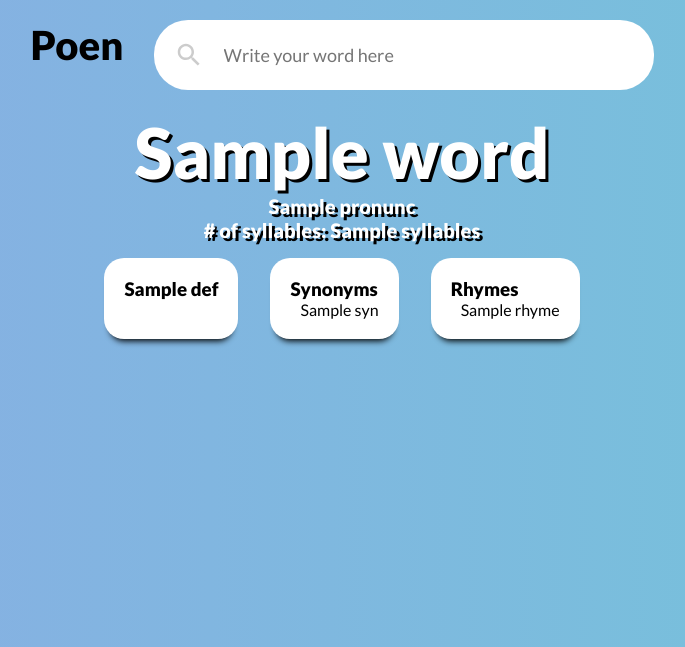
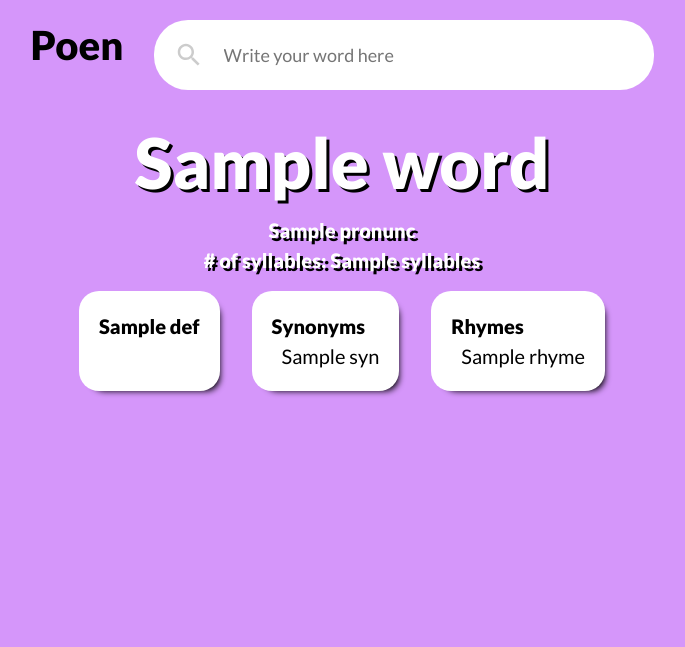
Before and after one commit to danny-yu/poem-thingy, a Django app: template searcher/templates/wordsearch.html in a window 1280 px wide. Shown: the top 647 px of the page, without its empty margins (298-983 px from the left). Run offline with Django 3.2, Linux system fonts and the light colour scheme; tables that the repository leaves empty hold one stand-in row (values such as "Sample post"); the template is opened without the code that fills it: values that come from a table or form of the project are taken from there, most other values are stand-ins (such as "Sample title", 1, 10 or a date in 2020).

Commit message:
css changes

```diff
--- a/searcher/static/searcher/style.css
+++ b/searcher/static/searcher/style.css
@@ -3,16 +3,16 @@
   padding: 0;
   box-sizing: border-box;
   font-family: 'Lato', sans-serif;
+  font-size: 20px;
+  line-height: 1.5;
 }
 
 
 body{
-	background: linear-gradient(270deg, #72c6d9, #b381f7, #e190da);
-	background-size: 600% 600%;
-
-	-webkit-animation: BackgroundAnimation 16s ease infinite;
-	-moz-animation: BackgroundAnimation 16s ease infinite;
-	animation: BackgroundAnimation 16s ease infinite;
+	  background-color: #fa96ed;
+    animation-name: kahoot;
+    animation-duration: 10s;
+    animation-iteration-count: infinite;
 }
 
 header{
@@ -25,21 +25,15 @@
 	all: unset;
 }
 
-@-webkit-keyframes BackgroundAnimation {
-    0%{background-position:0% 50%}
-    50%{background-position:100% 50%}
-    100%{background-position:0% 50%}
+@keyframes kahoot {
+    0%   {background-color: #fa96ed;}
+    33%  {background-color: #fa96bb;}
+    66%  {background-color: #d596fa;}
+    100%   {background-color: #fa96ed;}
 }
-@-moz-keyframes BackgroundAnimation {
-    0%{background-position:0% 50%}
-    50%{background-position:100% 50%}
-    100%{background-position:0% 50%}
-}
-@keyframes BackgroundAnimation {
-    0%{background-position:0% 50%}
-    50%{background-position:100% 50%}
-    100%{background-position:0% 50%}
-}
+
+/* The element to apply the animation to */
+
 
 ul {
   	list-style-type: none;
@@ -71,9 +65,9 @@
 	background: white;
 	padding: 20px;
 	border-radius: 20px;
-	-webkit-box-shadow: 0 8px 6px -6px black;
-	   -moz-box-shadow: 0 8px 6px -6px black;
-	        box-shadow: 0 8px 6px -6px black;
+	-webkit-box-shadow: 6px 6px 6px -6px black;
+	   -moz-box-shadow: 6px 6px 6px -6px black;
+	        box-shadow: 6px 6px 6px -6px black;
 }
 
 .wrapper{
```
